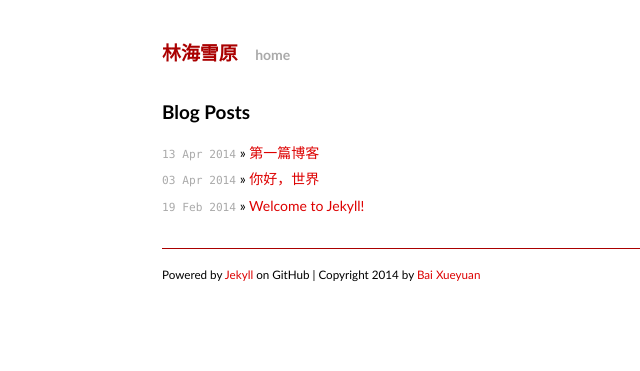
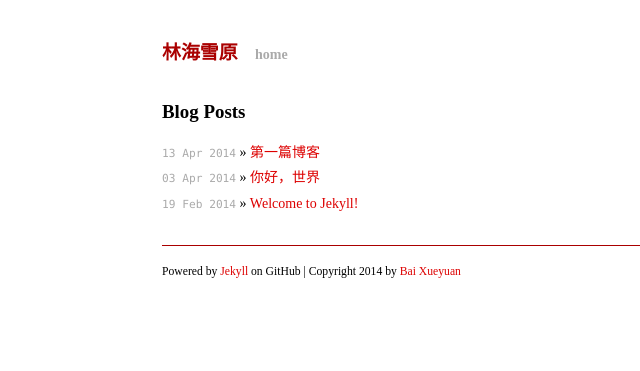
Before and after one commit to baixueyuan/jekyll, a Jekyll site: the page built from index.html, in a window 1280 px wide. Shown: the top 371 px of the page, without its empty margins (184-824 px from the left). Built offline with Jekyll 4.4.1, drawn with Linux system fonts in a browser that asks for light colours; Markdown is read by kramdown in place of the engine named in the settings.

Commit message:
Update main.css

```diff
--- a/css/main.css
+++ b/css/main.css
@@ -16,7 +16,7 @@
 
 body {
   background-color: #FFF;
-  font-family: "Galdeano","Hiragino Sans GB","Microsoft YaHei",Trebuchet,"Trebuchet MS",Tahoma,"Lucida Grande","Lucida Sans Unicode",Verdana,sans-serif;
+  font-family: "Galdeano"/*,"Hiragino Sans GB","Microsoft YaHei",Trebuchet,"Trebuchet MS",Tahoma,"Lucida Grande","Lucida Sans Unicode",Verdana,sans-serif*/;
   font-size: 14px;
   text-align: center;
 }
```
